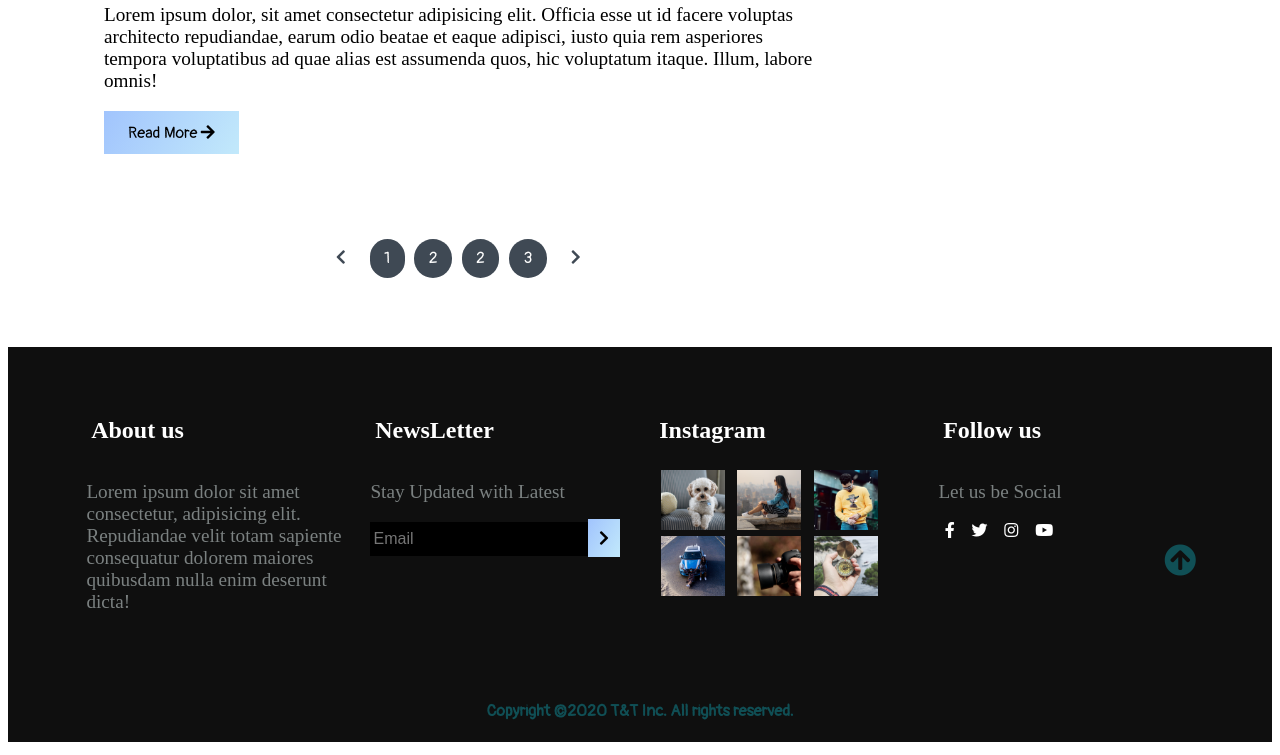
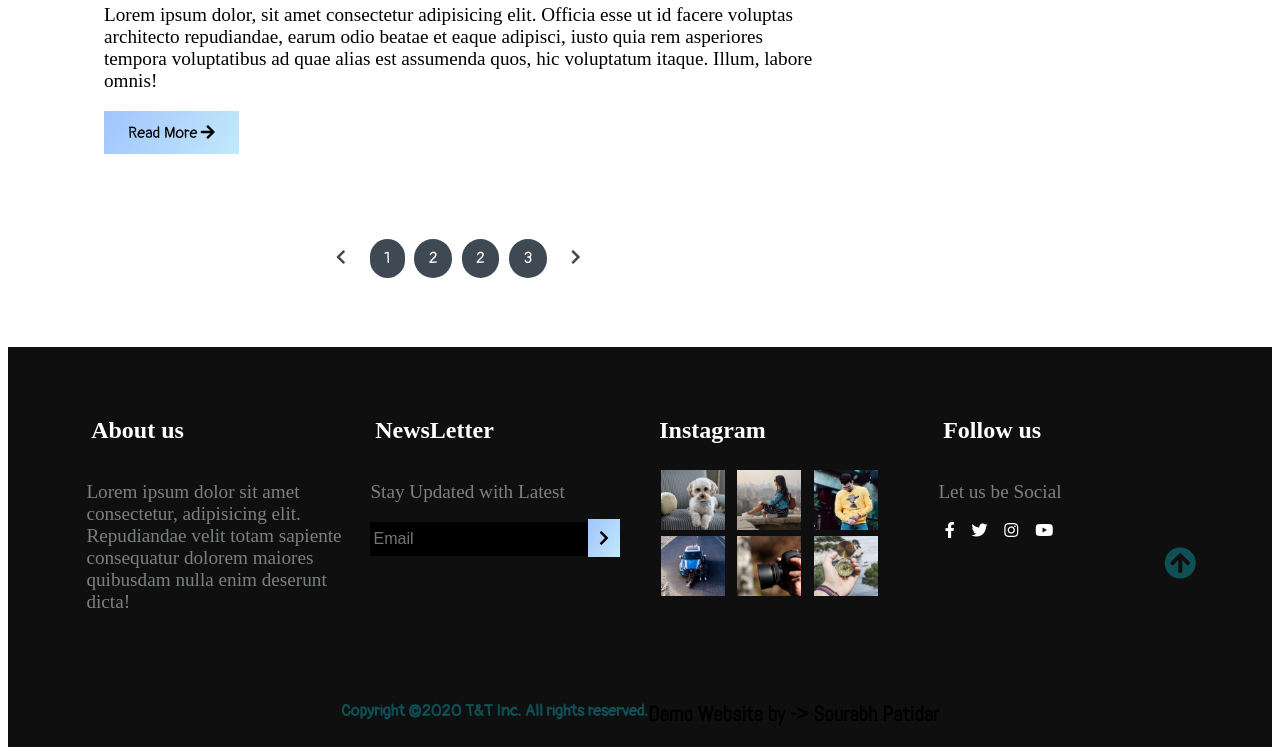
Before and after one commit to Sourabh333/travel-blog, a plain HTML site: page index.html in a window 1280 px wide. Shown: the part 4257-5012 px from the top of the page. Drawn offline with Linux system fonts and the light colour scheme.

Commit message:
Update index.html

```diff
--- a/index.html
+++ b/index.html
@@ -405,6 +405,7 @@
             <h4 class="text-gray">
                 Copyright ©2020 T&T Inc. All rights reserved.
             </h4>
+            <h3>Demo Website by -> Sourabh Patidar</h3>
         </div>
         <div class="move-up">
             <span>
```
